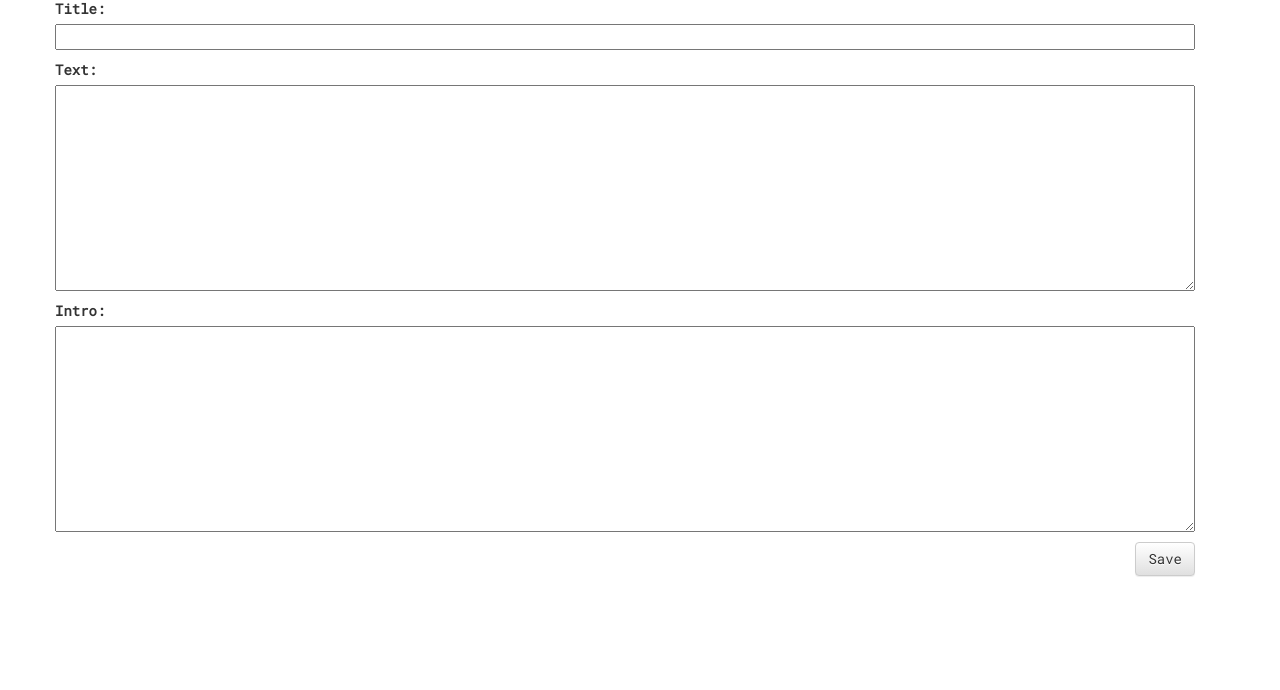
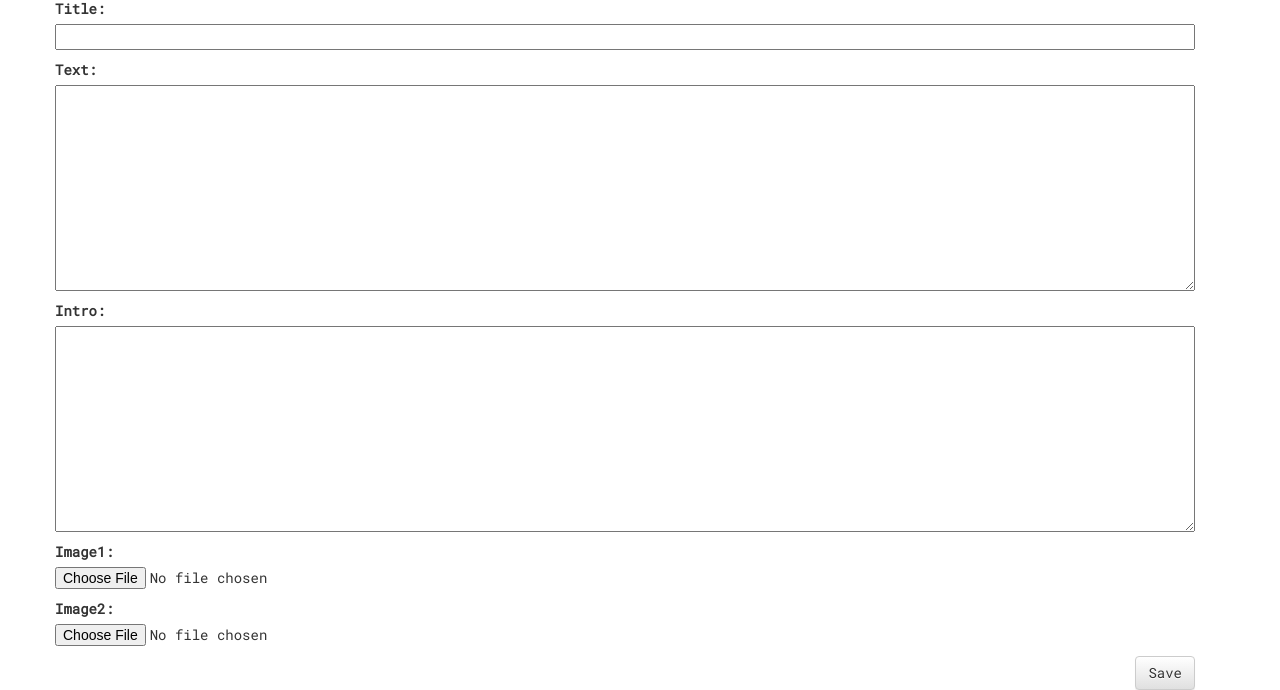
Before and after one commit to sxb1413/my-first-blog, a Django app: page /post/new/ in a window 1280 px wide. Shown: the part 208-898 px from the top of the page. Before the commit the page ends 785 px from the top, so only its background shows below. Run offline with Django 3.2, Linux system fonts and the light colour scheme; some libraries are stand-ins or nearby versions.

Commit message:
Fixed image issue, can now upload images onto different posts.

```diff
--- a/blog/forms.py
+++ b/blog/forms.py
@@ -6,4 +6,4 @@ class PostForm(forms.ModelForm):
 
     class Meta:
         model = Post
-        fields = ('title', 'text', 'intro')
+        fields = ('title', 'text', 'intro', 'image1', 'image2')
--- a/blog/models.py
+++ b/blog/models.py
@@ -10,6 +10,8 @@ class Post(models.Model):
     intro = models.TextField(default='')
     created_date = models.DateTimeField(default=timezone.now)
     published_date = models.DateTimeField(blank=True, null=True)
+    image1 = models.ImageField(upload_to="media/", blank=True, null=True)
+    image2 = models.ImageField(upload_to="media/", blank=True, null=True)
 
     def publish(self):
         self.published_date = timezone.now()
--- a/blog/static/css/blog.css
+++ b/blog/static/css/blog.css
@@ -49,5 +49,5 @@ h1, h2, h3, h4 {
 
 img{
     width: 125%;
-    padding-top: 50px;
+    padding-top: 125px;
 }
--- a/blog/templates/blog/post_detail.html
+++ b/blog/templates/blog/post_detail.html
@@ -16,8 +16,8 @@
         {% endif %}
         </div>
         <div class="col-sm-6">
-                <img src="{% static 'images/loadingScreen.png'%}" alt="LoadingScreen">
-                <img src="{% static 'images/TPAIscrot.png'%}" alt="GamePlay">
+                <img src="{{ post.image1.url }}" alt="image1">
+                <img src="{{ post.image2.url }}" alt="image2">
         </div>
     </div>
 {% endblock %}
--- a/mysite/settings.py
+++ b/mysite/settings.py
@@ -120,3 +120,6 @@ USE_TZ = True
 
 STATIC_URL = '/static/'
 STATIC_ROOT = os.path.join(BASE_DIR, 'static')
+
+MEDIA_ROOT = os.path.join(BASE_DIR, 'media')
+MEDIA_URL = '/media/'
--- a/mysite/urls.py
+++ b/mysite/urls.py
@@ -15,8 +15,10 @@ Including another URLconf
 """
 from django.contrib import admin
 from django.urls import path, include
+from django.conf import settings
+from django.conf.urls.static import static
 
 urlpatterns = [
     path('admin/', admin.site.urls),
     path('', include('blog.urls')),
-]
+] + static(settings.MEDIA_URL, document_root=settings.MEDIA_ROOT)
```
Also changed, not shown: blog/migrations/0005_added_images_2nd_try.py (added), blog/migrations/0006_added_images_try3.py (added), blog/migrations/0007_added_images_try4.py (added), blog/migrations/0008_added_images_try5_actually_works_now.py (added), blog/static/images/TPAIscrot.png (deleted), blog/static/images/loadingScreen.png (deleted), media/media/SoundError.png (added), media/media/StackOverflowError.png (added), media/media/forBlog.png (added), media/media/loadingScreen.png (renamed from blog/media/default.png).
